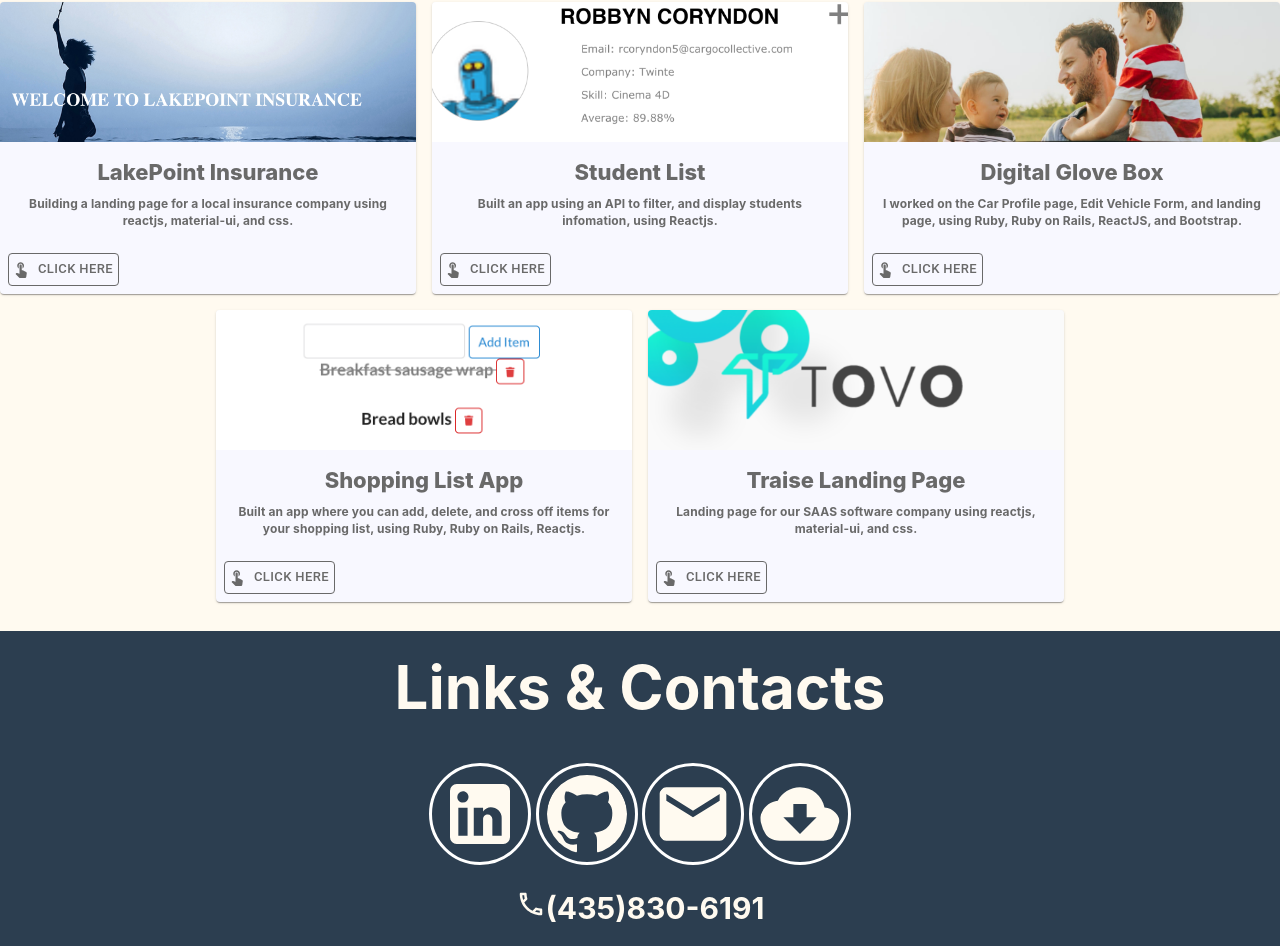
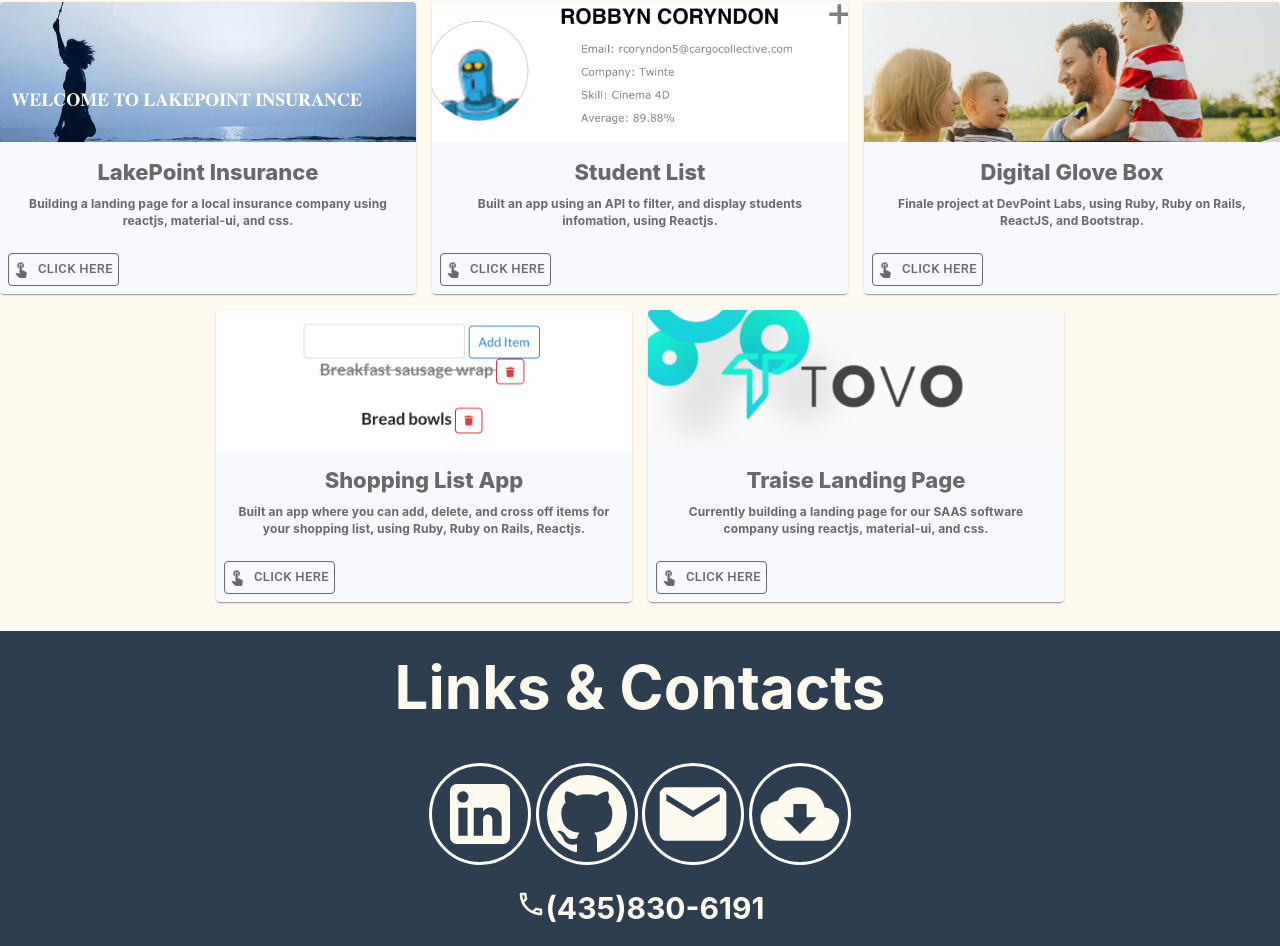
Before and after one commit to RyanAsh93/portfolio_website, a React (Create React App) app: page / in a window 1280 px wide. Shown: the part 1515-2461 px from the top of the page. Built offline with nearby package versions, Linux system fonts and the light colour scheme.

Commit message:
portfolio update

```diff
--- a/src/components/portfolio.js
+++ b/src/components/portfolio.js
@@ -183,7 +183,7 @@ class Portfolio extends React.Component {
             Digital Glove Box
           </Typography>
           <Typography className={classes.cardPara} variant="body2" color="textSecondary" component="p">
-          I worked on the Car Profile page, Edit Vehicle Form, and landing page, using Ruby, Ruby on Rails, ReactJS, and Bootstrap.
+          Finale project at DevPoint Labs, using Ruby, Ruby on Rails, ReactJS, and Bootstrap.
           </Typography>
         </CardContent>
       </CardActionArea>
@@ -245,7 +245,7 @@ class Portfolio extends React.Component {
             Traise Landing Page
           </Typography>
           <Typography className={classes.cardPara} variant="body2" color="textSecondary" component="p">
-          Landing page for our SAAS software company using reactjs, material-ui, and css.
+          Currently building a landing page for our SAAS software company using reactjs, material-ui, and css.
           </Typography>
         </CardContent>
       </CardActionArea>
```
